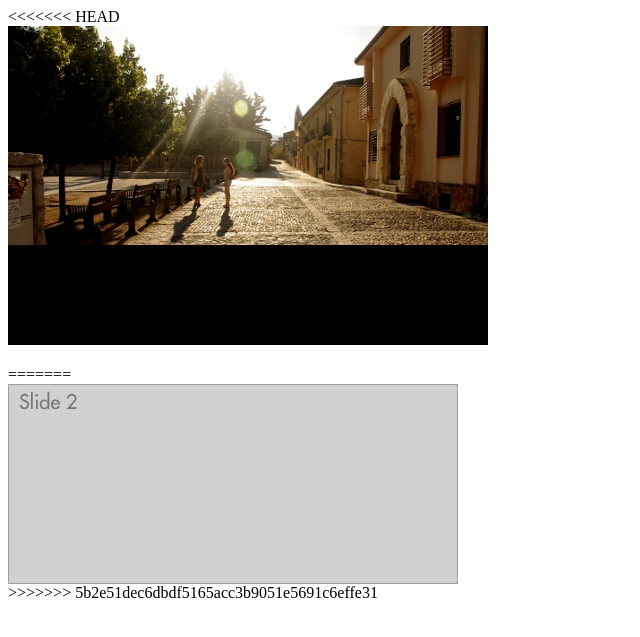
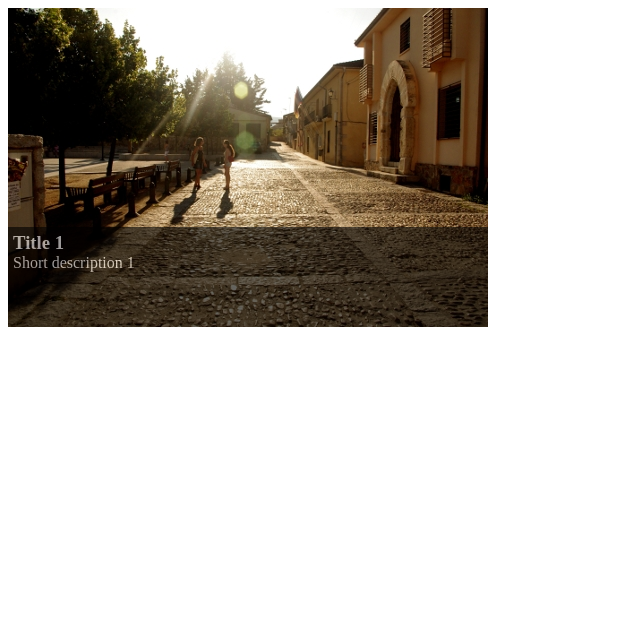
Before and after one commit to ciptard/jQuery-Slideshow, a PHP site: page / in a window 1280 px wide. Shown: the top 637 px of the page, without its empty margins (0-640 px from the left). Run offline with PHP 8.4, Linux system fonts and the light colour scheme; some libraries are stand-ins or nearby versions.

Commit message:
Update files

```diff
--- a/index.php
+++ b/index.php
@@ -7,7 +7,6 @@
 <script type="text/javascript" src="slideshow.js"></script>
 </head>
 <body>
-<<<<<<< HEAD
 	<ul id="slideshow">
 
                 <!-- List with images -->
@@ -32,18 +31,3 @@
         <h1 id="error"></h1>
 </body>
 </html>
-=======
-	<ul class="slideshow">
-		<li><a href="#">
-			<img src="s1.gif" title="Title 1" alt="Short Description 1"/>
-		</a></li>
-		<li class="present"><a href="#">
-			<img src="s2.gif" title="Title 2" alt="Short description 2"/>
-		</a></li>
-		<li><a href="#">
-			<img src="s3.gif" title="Title 3" alt="Short description 3"/>
-		</a></li>
-	</ul>
-</body>
-</html>
->>>>>>> 5b2e51dec6dbdf5165acc3b9051e5691c6effe31
--- a/slideshow.js
+++ b/slideshow.js
@@ -1,5 +1,4 @@
 $(document).ready(function() {
-<<<<<<< HEAD
 	slideshow(4000);
 });
 
@@ -22,7 +21,8 @@ function init() {
     //Set the opacity of text container to 60%
     $('.slideshow-container').css({opacity: 0.6, bottom:0});
 
-    toggleText();
+    $('.slideshow-caption h3').html($('.slideshow-current img').attr('title'));
+    $('.slideshow-caption p').html($('.slideshow-current img').attr('alt'));
 }
 
 /**
@@ -64,13 +64,3 @@ function toggleText() {
         $('.slideshow-caption p').html($('.slideshow-current img').attr('alt'));
     });
 }
-=======
-	slideshow();
-});
-
-function slideshow() {
-	$("ul.slideshow").append('<li id="slideshow-caption" class="caption"><div class="slideshow-caption-container"><h3></h3><p></p></div></li>');
-	$("ul.slideshow li").css({opacity: 0.0});
-	$("ul.slideshow li:first").css({opacity: 1.0});
-}
->>>>>>> 5b2e51dec6dbdf5165acc3b9051e5691c6effe31
```
Also changed, not shown: s1.gif (deleted), s2.gif (deleted), s3.gif (deleted).
